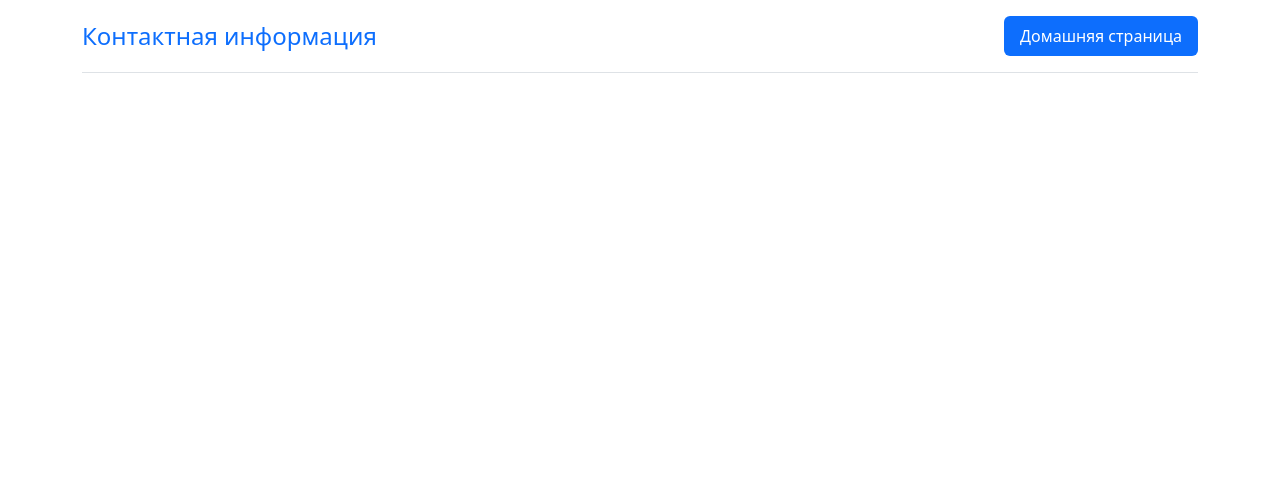
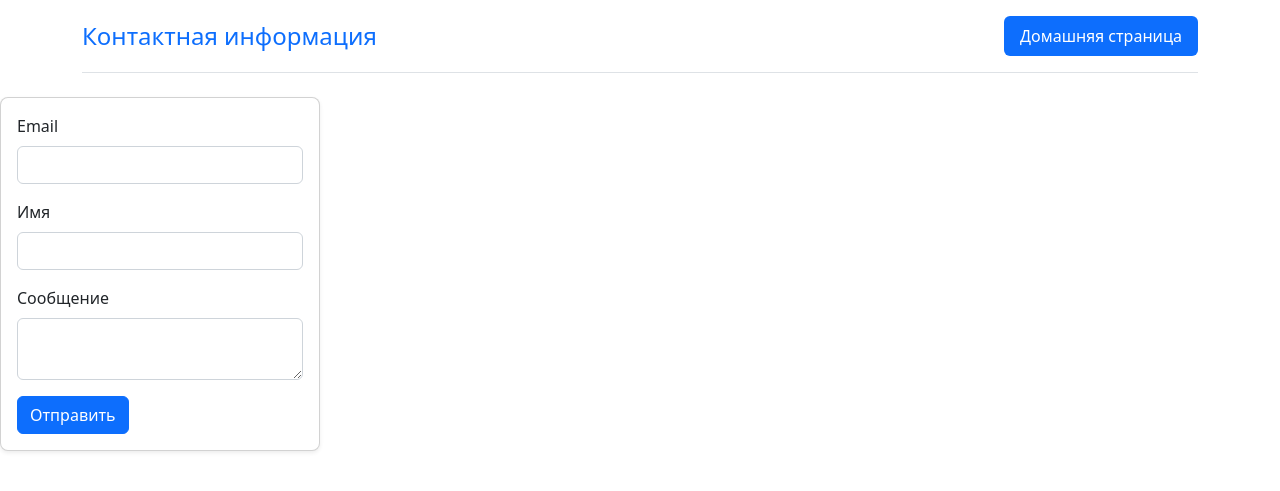
Before and after one commit to TheLLiRRiKminD/19.2_django, a Django app: template catalog/templates/catalog/contacts.html in a window 1280 px wide. Shown: the top 491 px of the page. Run offline with Django 4.2, Linux system fonts and the light colour scheme; the template is opened without the code that fills it, so the values that code supplies are empty.

Commit message:
add url controllers and templates stable version 1.0

```diff
--- a/catalog/templates/catalog/contacts.html
+++ b/catalog/templates/catalog/contacts.html
@@ -8,14 +8,38 @@
 <body>
 <div class="container">
     <header class="d-flex flex-wrap justify-content-center py-3 mb-4 border-bottom">
-        <a href="/" class="d-flex align-items-center mb-3 mb-md-0 me-md-auto link-body-emphasis text-decoration-none">
+        <a href="/contacts"
+           class="d-flex align-items-center mb-3 mb-md-0 me-md-auto link-body-emphasis text-decoration-none">
             <span class="fs-4">Контактная информация</span>
         </a>
 
         <ul class="nav nav-pills">
-            <li class="nav-item"><a href="#" class="nav-link active" aria-current="page">Домашняя страница</a></li>
+            <li class="nav-item"><a href="/" class="nav-link active" aria-current="page">Домашняя страница</a></li>
         </ul>
     </header>
 </div>
+<div class="col-3">
+    <div class="card mb-4 rounded-3 shadow-sm">
+        <div class="card-body">
+            <form method="post">
+                {% csrf_token %}
+                <div class="mb-3">
+                    <label for="exampleInputEmail1" class="form-label">Email</label>
+                    <input type="email" class="form-control" id="exampleInputEmail1"
+                           aria-describedby="emailHelp" name="email">
+                </div>
+                <div class="mb-3">
+                    <label for="exampleInputPassword" class="form-label">Имя</label>
+                    <input type="text" class="form-control" id="exampleInputPassword" name="name">
+                </div>
+                <div class="mb-3">
+                    <label for="exampleInputmessege" class="form-label">Сообщение</label>
+                    <textarea class="form-control" id="exampleInputmessege" name="message"></textarea>
+                </div>
+                <button type="submit" class="btn btn-primary">Отправить</button>
+            </form>
+        </div>
+    </div>
+</div>
 </body>
 </html>
--- a/catalog/templates/catalog/home.html
+++ b/catalog/templates/catalog/home.html
@@ -13,7 +13,7 @@
         </a>
 
         <ul class="nav nav-pills">
-            <li class="nav-item"><a href="#" class="nav-link active" aria-current="page">Контактная информация</a></li>
+            <li class="nav-item"><a href="/contacts" class="nav-link active" aria-current="page">Контактная информация</a></li>
         </ul>
     </header>
 </div>
--- a/catalog/urls.py
+++ b/catalog/urls.py
@@ -1,6 +1,7 @@
-from django.contrib import admin
 from django.urls import path
+from . import views
 
 urlpatterns = [
-    path('admin/', admin.site.urls),
+    path('', views.home),
+    path('contacts', views.contacts)
 ]
--- a/config/urls.py
+++ b/config/urls.py
@@ -15,8 +15,9 @@ Including another URLconf
     2. Add a URL to urlpatterns:  path('blog/', include('blog.urls'))
 """
 from django.contrib import admin
-from django.urls import path
+from django.urls import path, include
 
 urlpatterns = [
     path('admin/', admin.site.urls),
+    path('', include('catalog.urls'))
 ]
```
Also changed, not shown: catalog/views.py (+11 -2 lines).
